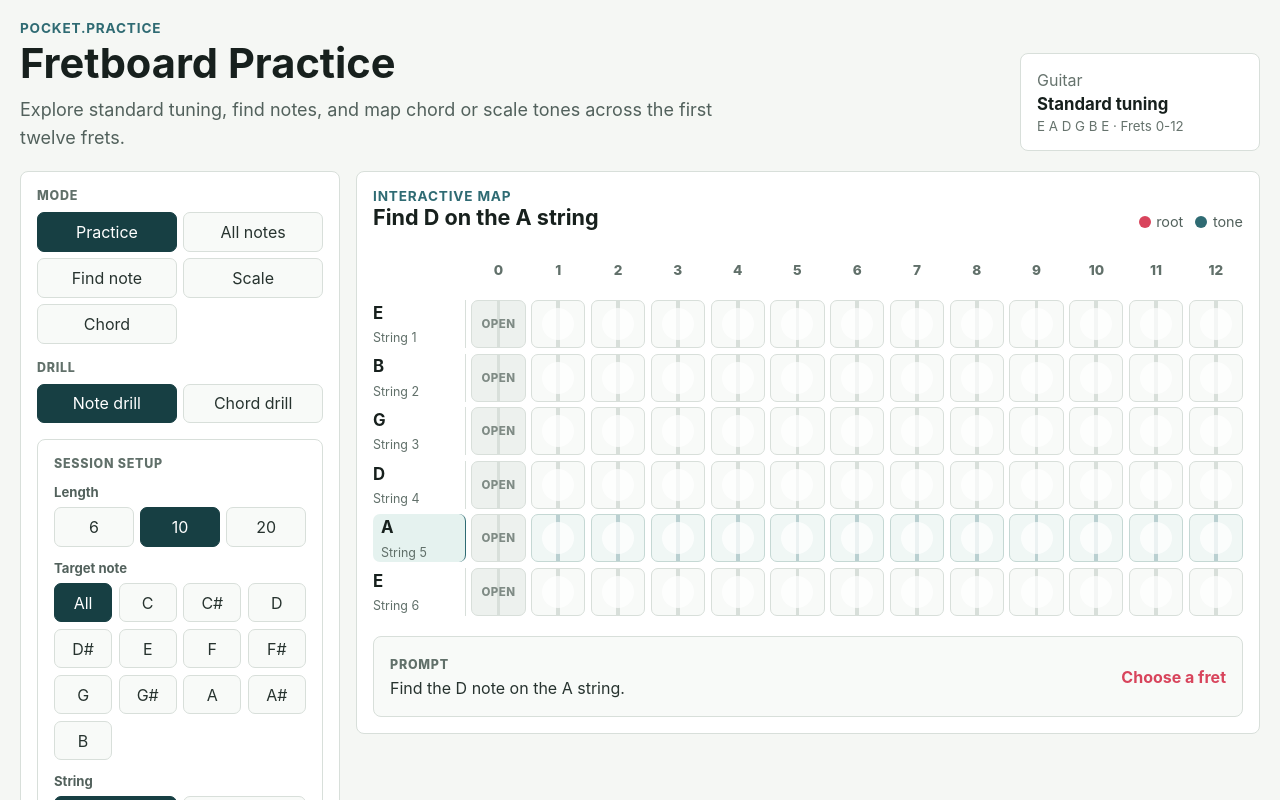
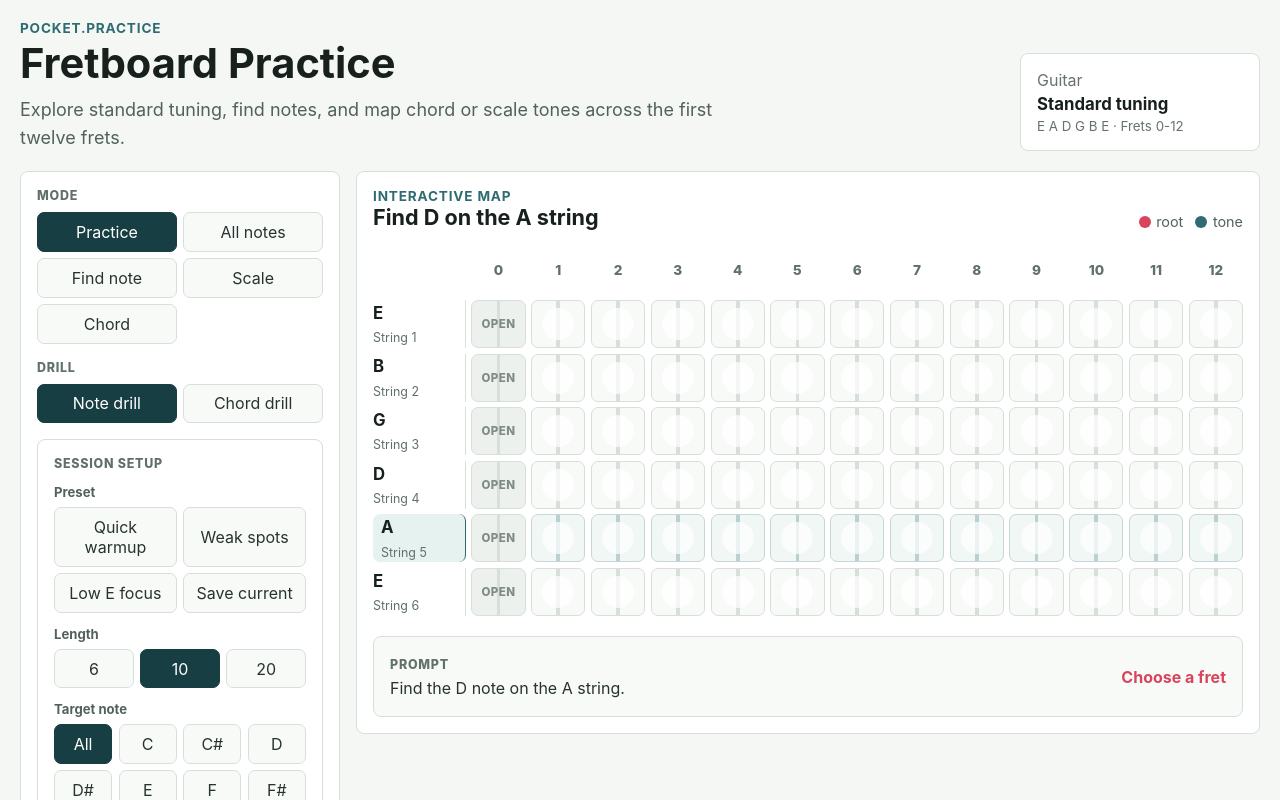
Before and after one commit to Scriibble/FretGarden, a Next.js app in the folder apps/web/: page / in a window 1280 px wide. Shown: the top 800 px of the page. Built offline with nearby package versions, Linux system fonts and the light colour scheme.

Commit message:
Add drill session presets

```diff
--- a/apps/web/app/components/FretboardExplorer.tsx
+++ b/apps/web/app/components/FretboardExplorer.tsx
@@ -16,6 +16,7 @@ import type {
 import { Fragment, useEffect, useMemo, useState } from "react";
 import {
   CHORD_TONE_HISTORY_LIMIT,
+  CHORD_TONE_SESSION_PRESETS,
   DEFAULT_CHORD_TONE_SESSION_SETTINGS,
   appendChordToneSession,
   buildChordToneAttempt,
@@ -36,6 +37,7 @@ import {
   type ChordToneReviewMode,
   type ChordToneSession,
   type ChordToneSessionLength,
+  type ChordToneSessionPreset,
   type ChordToneSessionSettings,
   type ChordToneToneFocus,
   type ChordToneSummary
@@ -43,6 +45,7 @@ import {
 import {
   DEFAULT_NOTE_RECOGNITION_SESSION_SETTINGS,
   NOTE_RECOGNITION_HISTORY_LIMIT,
+  NOTE_RECOGNITION_SESSION_PRESETS,
   appendNoteRecognitionSession,
   buildNoteRecognitionPerformanceSummary,
   buildNoteRecognitionPromptSession,
@@ -61,6 +64,7 @@ import {
   type NoteRecognitionReviewMode,
   type NoteRecognitionSession,
   type NoteRecognitionSessionLength,
+  type NoteRecognitionSessionPreset,
   type NoteRecognitionSessionSettings,
   type NoteRecognitionStringFocus,
   type NoteRecognitionSummary
@@ -129,6 +133,10 @@ const modes: Array<{ id: DisplayMode; label: string }> = [
 const NOTE_RECOGNITION_HISTORY_STORAGE_KEY =
   "pocket-practice:note-recognition-history";
 const CHORD_TONE_HISTORY_STORAGE_KEY = "pocket-practice:chord-tone-history";
+const NOTE_RECOGNITION_CUSTOM_PRESET_STORAGE_KEY =
+  "pocket-practice:note-recognition-custom-preset";
+const CHORD_TONE_CUSTOM_PRESET_STORAGE_KEY =
+  "pocket-practice:chord-tone-custom-preset";
 const noteSessionLengthOptions = [6, 10, 20] as const satisfies readonly NoteRecognitionSessionLength[];
 const noteFocusOptions = [
   { id: "all", label: "All" },
@@ -209,11 +217,15 @@ export function FretboardExplorer() {
       DEFAULT_NOTE_RECOGNITION_SESSION_SETTINGS
     );
   const [noteSessionNonce, setNoteSessionNonce] = useState(0);
+  const [customNotePreset, setCustomNotePreset] =
+    useState<NoteRecognitionSessionPreset | null>(null);
   const [chordPromptIndex, setChordPromptIndex] = useState(0);
   const [chordAttempts, setChordAttempts] = useState<ChordToneAttempt[]>([]);
   const [chordSessionSettings, setChordSessionSettings] =
     useState<ChordToneSessionSettings>(DEFAULT_CHORD_TONE_SESSION_SETTINGS);
   const [chordSessionNonce, setChordSessionNonce] = useState(0);
+  const [customChordPreset, setCustomChordPreset] =
+    useState<ChordToneSessionPreset | null>(null);
   const [completedSession, setCompletedSession] =
     useState<NoteRecognitionSession | null>(null);
   const [completedChordSession, setCompletedChordSession] =
@@ -383,6 +395,12 @@ export function FretboardExplorer() {
       : (chordSessionHistory[0] ?? null);
   const chordMissedReviewCount = latestChordMissedPrompts.length;
   const noteMissedReviewCount = latestNoteMissedPrompts.length;
+  const notePresetOptions = customNotePreset
+    ? [...NOTE_RECOGNITION_SESSION_PRESETS, customNotePreset]
+    : NOTE_RECOGNITION_SESSION_PRESETS;
+  const chordPresetOptions = customChordPreset
+    ? [...CHORD_TONE_SESSION_PRESETS, customChordPreset]
+    : CHORD_TONE_SESSION_PRESETS;
 
   useEffect(() => {
     setSessionHistory(
@@ -397,6 +415,16 @@ export function FretboardExplorer() {
         CHORD_TONE_HISTORY_LIMIT
       )
     );
+    setCustomNotePreset(
+      readStoredPreset<NoteRecognitionSessionPreset>(
+        NOTE_RECOGNITION_CUSTOM_PRESET_STORAGE_KEY
+      )
+    );
+    setCustomChordPreset(
+      readStoredPreset<ChordToneSessionPreset>(
+        CHORD_TONE_CUSTOM_PRESET_STORAGE_KEY
+      )
+    );
   }, []);
 
   useEffect(() => {
@@ -524,6 +552,22 @@ export function FretboardExplorer() {
     resetChordToneDrill();
   }
 
+  function handleChordPresetSelect(preset: ChordToneSessionPreset): void {
+    setChordSessionSettings(preset.settings);
+    resetChordToneDrill();
+  }
+
+  function handleSaveChordPreset(): void {
+    const nextPreset = {
+      id: "custom",
+      label: "Custom",
+      settings: chordSessionSettings
+    } satisfies ChordToneSessionPreset;
+
+    setCustomChordPreset(nextPreset);
+    writeStoredPreset(CHORD_TONE_CUSTOM_PRESET_STORAGE_KEY, nextPreset);
+  }
+
   function handleNoteSessionSettingsChange(
     nextSettings: Partial<NoteRecognitionSessionSettings>
   ): void {
@@ -532,6 +576,22 @@ export function FretboardExplorer() {
       ...nextSettings
     }));
     resetNoteRecognitionDrill();
+  }
+
+  function handleNotePresetSelect(preset: NoteRecognitionSessionPreset): void {
+    setNoteSessionSettings(preset.settings);
+    resetNoteRecognitionDrill();
+  }
+
+  function handleSaveNotePreset(): void {
+    const nextPreset = {
+      id: "custom",
+      label: "Custom",
+      settings: noteSessionSettings
+    } satisfies NoteRecognitionSessionPreset;
+
+    setCustomNotePreset(nextPreset);
+    writeStoredPreset(NOTE_RECOGNITION_CUSTOM_PRESET_STORAGE_KEY, nextPreset);
   }
 
   function resetNoteRecognitionDrill(): void {
@@ -638,6 +698,29 @@ export function FretboardExplorer() {
           {mode === "practice" && practiceDrill === "note" ? (
             <div className="session-setup-panel">
               <span className="control-label">Session setup</span>
+
+              <div className="setup-field">
+                <span>Preset</span>
+                <div className="preset-grid">
+                  {notePresetOptions.map((preset) => (
+                    <button
+                      data-testid={`note-preset-${preset.id}`}
+                      key={preset.id}
+                      onClick={() => handleNotePresetSelect(preset)}
+                      type="button"
+                    >
+                      {preset.label}
+                    </button>
+                  ))}
+                  <button
+                    data-testid="note-preset-save"
+                    onClick={handleSaveNotePreset}
+                    type="button"
+                  >
+                    Save current
+                  </button>
+                </div>
+              </div>
 
               <div className="setup-field">
                 <span>Length</span>
@@ -778,6 +861,29 @@ export function FretboardExplorer() {
           {mode === "practice" && practiceDrill === "chordTone" ? (
             <div className="session-setup-panel">
               <span className="control-label">Session setup</span>
+
+              <div className="setup-field">
+                <span>Preset</span>
+                <div className="preset-grid">
+                  {chordPresetOptions.map((preset) => (
+                    <button
+                      data-testid={`chord-preset-${preset.id}`}
+                      key={preset.id}
+                      onClick={() => handleChordPresetSelect(preset)}
+                      type="button"
+                    >
+                      {preset.label}
+                    </button>
+                  ))}
+                  <button
+                    data-testid="chord-preset-save"
+                    onClick={handleSaveChordPreset}
+                    type="button"
+                  >
+                    Save current
+                  </button>
+                </div>
+              </div>
 
               <div className="setup-field">
                 <span>Length</span>
@@ -1910,3 +2016,21 @@ function writeStoredSessionHistory<Session>(
     // Local progress is a convenience; the drill should keep working if storage is unavailable.
   }
 }
+
+function readStoredPreset<Preset>(storageKey: string): Preset | null {
+  try {
+    const storedPreset = window.localStorage.getItem(storageKey);
+
+    return storedPreset ? (JSON.parse(storedPreset) as Preset) : null;
+  } catch {
+    return null;
+  }
+}
+
+function writeStoredPreset<Preset>(storageKey: string, preset: Preset): void {
+  try {
+    window.localStorage.setItem(storageKey, JSON.stringify(preset));
+  } catch {
+    // Custom presets are a convenience; the drill should still work without storage.
+  }
+}
--- a/apps/web/app/lib/chordToneRecognition.ts
+++ b/apps/web/app/lib/chordToneRecognition.ts
@@ -44,6 +44,12 @@ export interface ChordToneSessionSettings {
   toneFocus: ChordToneToneFocus;
   promptOrder: ChordTonePromptOrder;
   reviewMode: ChordToneReviewMode;
+}
+
+export interface ChordToneSessionPreset {
+  id: string;
+  label: string;
+  settings: ChordToneSessionSettings;
 }
 
 export type ChordToneSummary = DrillSummary;
@@ -94,6 +100,52 @@ export const DEFAULT_CHORD_TONE_SESSION_SETTINGS: ChordToneSessionSettings = {
   promptOrder: "fixed",
   reviewMode: "full"
 };
+export const CHORD_TONE_SESSION_PRESETS = [
+  {
+    id: "quick-warmup",
+    label: "Quick warmup",
+    settings: {
+      sessionLength: 6,
+      qualityFocus: "both",
+      toneFocus: "mixed",
+      promptOrder: "fixed",
+      reviewMode: "full"
+    }
+  },
+  {
+    id: "weak-spots",
+    label: "Weak spots",
+    settings: {
+      sessionLength: 12,
+      qualityFocus: "both",
+      toneFocus: "mixed",
+      promptOrder: "random",
+      reviewMode: "missed"
+    }
+  },
+  {
+    id: "thirds-focus",
+    label: "3rds focus",
+    settings: {
+      sessionLength: 12,
+      qualityFocus: "both",
+      toneFocus: "third",
+      promptOrder: "random",
+      reviewMode: "full"
+    }
+  },
+  {
+    id: "minor-triads",
+    label: "Minor triads",
+    settings: {
+      sessionLength: 12,
+      qualityFocus: "minor",
+      toneFocus: "mixed",
+      promptOrder: "random",
+      reviewMode: "full"
+    }
+  }
+] as const satisfies readonly ChordToneSessionPreset[];
 
 export function buildChordToneAttempt(
   promptIndex: number,
@@ -133,7 +185,7 @@ export function buildChordToneSession(
       missedPrompts: getMissedChordTonePrompts(attempts),
       promptCount
     }),
-    attempts,
+    attempts
   };
 }
 
--- a/apps/web/app/lib/noteRecognition.ts
+++ b/apps/web/app/lib/noteRecognition.ts
@@ -50,6 +50,12 @@ export interface NoteRecognitionSessionSettings {
   reviewMode: NoteRecognitionReviewMode;
 }
 
+export interface NoteRecognitionSessionPreset {
+  id: string;
+  label: string;
+  settings: NoteRecognitionSessionSettings;
+}
+
 export type NoteRecognitionSummary = DrillSummary;
 export type NoteRecognitionPerformanceCategory = "note" | "string";
 
@@ -96,6 +102,41 @@ export const DEFAULT_NOTE_RECOGNITION_SESSION_SETTINGS: NoteRecognitionSessionSe
   promptOrder: "fixed",
   reviewMode: "full"
 };
+export const NOTE_RECOGNITION_SESSION_PRESETS = [
+  {
+    id: "quick-warmup",
+    label: "Quick warmup",
+    settings: {
+      sessionLength: 6,
+      noteFocus: "all",
+      stringFocus: "all",
+      promptOrder: "fixed",
+      reviewMode: "full"
+    }
+  },
+  {
+    id: "weak-spots",
+    label: "Weak spots",
+    settings: {
+      sessionLength: 10,
+      noteFocus: "all",
+      stringFocus: "all",
+      promptOrder: "random",
+      reviewMode: "missed"
+    }
+  },
+  {
+    id: "low-e-focus",
+    label: "Low E focus",
+    settings: {
+      sessionLength: 10,
+      noteFocus: "all",
+      stringFocus: 6,
+      promptOrder: "random",
+      reviewMode: "full"
+    }
+  }
+] as const satisfies readonly NoteRecognitionSessionPreset[];
 
 export function buildNoteRecognitionAttempt(
   promptIndex: number,
--- a/apps/web/app/styles.css
+++ b/apps/web/app/styles.css
@@ -174,6 +174,26 @@ button {
 .setup-field small {
   color: #66736d;
   line-height: 1.35;
+}
+
+.preset-grid {
+  display: grid;
+  gap: 0.4rem;
+  grid-template-columns: repeat(2, minmax(0, 1fr));
+}
+
+.preset-grid button {
+  border: 1px solid #d8dfda;
+  border-radius: 7px;
+  background: #f8faf8;
+  color: #27332f;
+  cursor: pointer;
+  min-height: 2.45rem;
+  padding: 0.55rem 0.65rem;
+}
+
+.preset-grid button:hover {
+  border-color: #2f6b73;
 }
 
 .chord-answer-panel {
```
Also changed, not shown: 2 other files (tests, documents, lock files or other folders).
